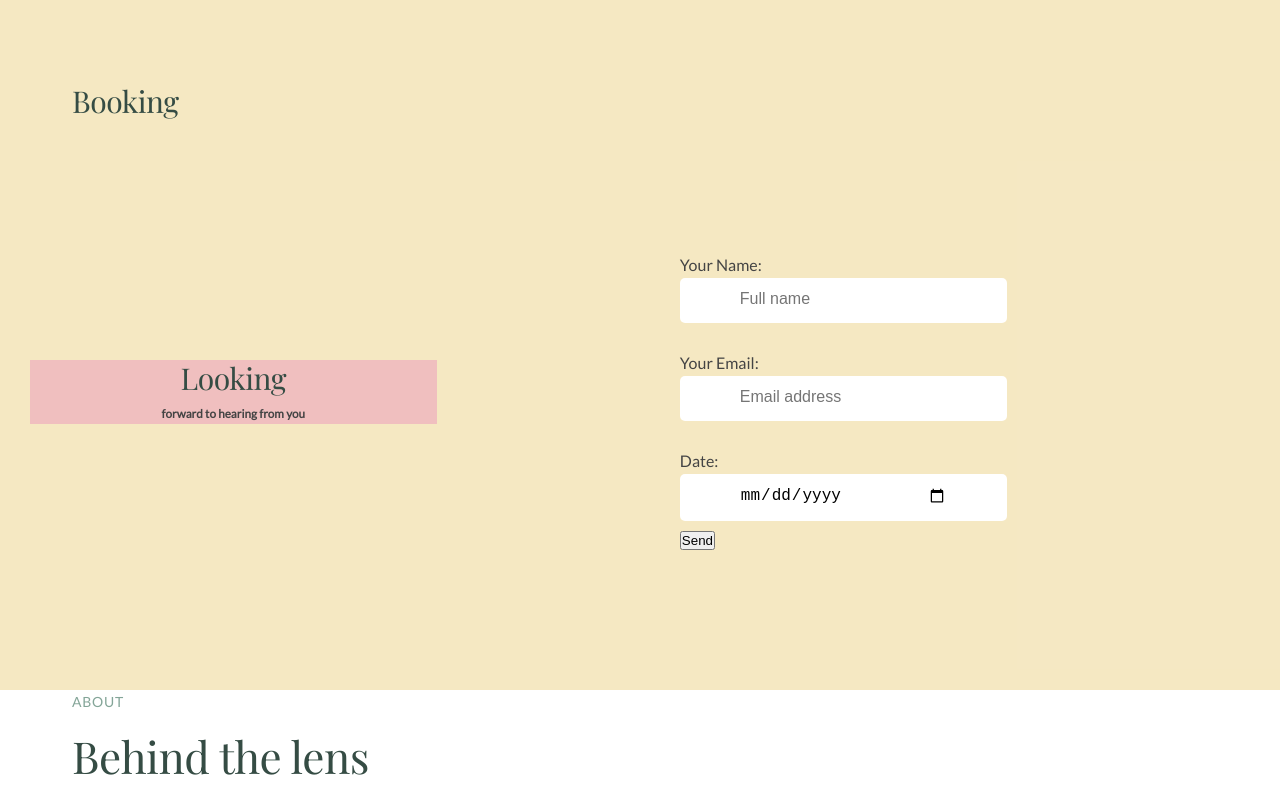
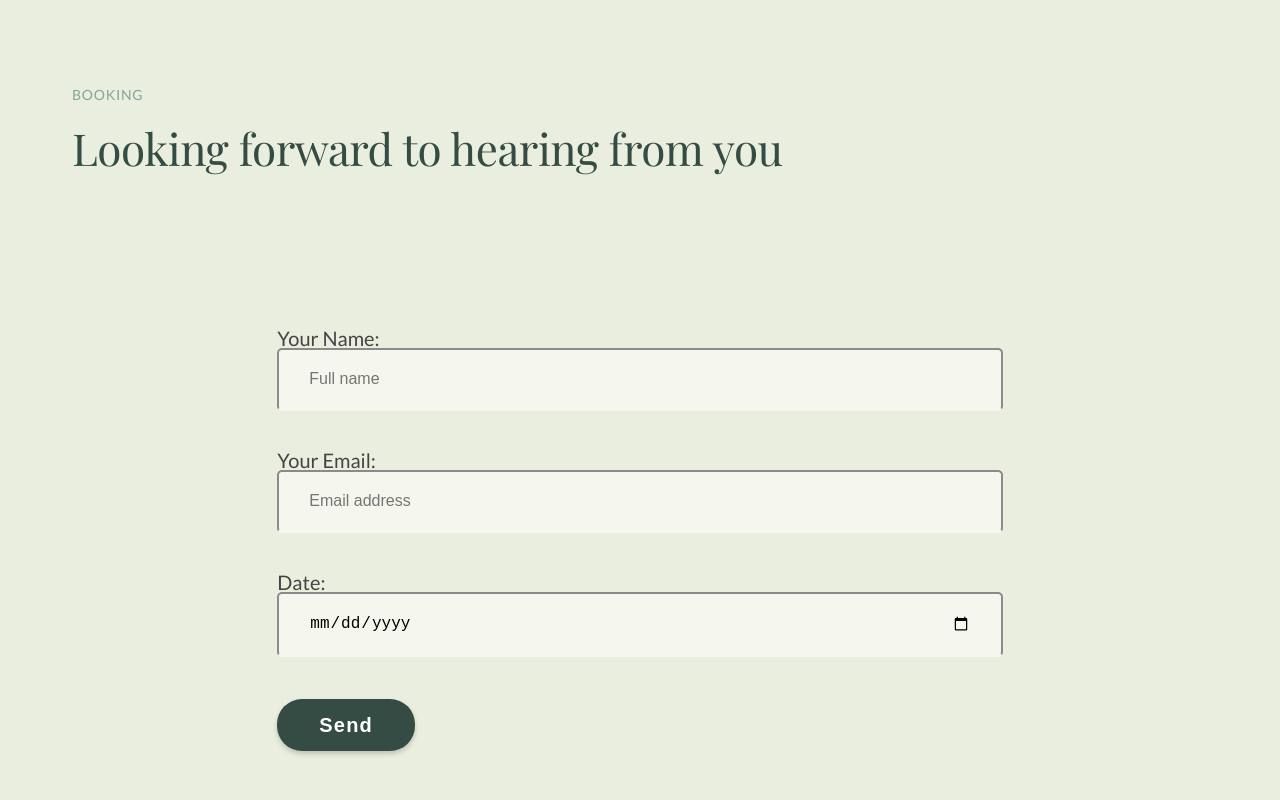
Before and after one commit to gah-code/ghp-app, a React (Create React App) app: page / in a window 1280 px wide. Shown: the part 2380-3180 px from the top of the page. Built offline with nearby package versions, Linux system fonts and the light colour scheme.

Commit message:
Form styling & section padding for smaller screens

```diff
--- a/src/components/Layout/About.js
+++ b/src/components/Layout/About.js
@@ -4,12 +4,12 @@ import ProfileImg from '../../assets/profile.jpg';
 const About = () => {
   return (
     <div>
-      <div className="container">
+      {/* <div className="container">
         <span className="subheading">About</span>
         <h2 className="heading-secondary">
           Behind the lens
         </h2>
-      </div>
+      </div> */}
       <section className="about-section grid">
         <div className="container ">
           <div className="profile">
--- a/src/components/Layout/About.scss
+++ b/src/components/Layout/About.scss
@@ -1,7 +1,6 @@
 .about-section {
   padding: 12.5rem 0;
   place-content: center;
-  background-color: var(--color-background-two);
 }
 
 .profile {
--- a/src/components/Layout/Header.scss
+++ b/src/components/Layout/Header.scss
@@ -74,7 +74,7 @@ header {
 
   header {
     grid-template-columns: 1fr;
-    gap: 4rem;
+    gap: 3rem;
     align-items: center;
     padding: 0 1.3rem;
   }
@@ -85,11 +85,17 @@ header {
   }
 
   .description {
-    padding: 5rem 0;
+    padding: 4rem 0;
     font-size: 1.6rem;
   }
+}
 
+@media (max-width: 34em) {
+  .section-hero {
+    padding: 8rem 0 20rem 0;
+  }
   .hero-img {
     height: min(35vh, 600px);
+    padding: 0 1rem;
   }
 }
--- a/src/components/Misc/Form.js
+++ b/src/components/Misc/Form.js
@@ -4,18 +4,18 @@ const Form = () => {
   return (
     <section className="section-form">
       <div className="container">
-        <div className="heading-secondary">
-          <h2 class="heading-tertiary">Booking</h2>
 
-        </div>
+        <h2 class="subheading">Booking</h2>
+        <h3 class="heading-secondary"> Looking forward to hearing from you</h3>
+
       </div>
       <div className="form">
-        <div className="cta">
+        {/* <div className="cta">
           <h2 class="heading-tertiary">Looking</h2>
           <h3 class="section__header">forward to hearing from you</h3>
-        </div>
+        </div> */}
 
-        <div className="container">
+        <div className="container grid">
           <div className="book__form">
             <form className="form-area">
               {' '} <p class="form__group">
@@ -54,7 +54,7 @@ const Form = () => {
                   />
                 </label>
               </p>
-              <button class="form__book-btn" type="submit">Send</button>
+              <button className="form__book-btn" type="submit">Send</button>
             </form>
           </div>
         </div>
--- a/src/components/Misc/form.scss
+++ b/src/components/Misc/form.scss
@@ -1,15 +1,13 @@
 .section-form {
   padding: 12rem 0;
-  background-color: var(--color-secondary-light);
+  background-color: var(--color-background-two);
 }
 
 .form {
   width: 100%;
-  padding: 2rem 3rem;
-  display: grid;
-  grid-template-columns: 1fr 2fr;
-  justify-content: center;
+
   align-items: center;
+  padding: 3rem 5rem;
 
   .cta {
     background-color: rgb(240, 191, 191);
@@ -20,21 +18,24 @@
   }
 
   h3 {
-    margin-top: -2rem;
+    // margin-top: -2rem;
     text-align: center;
   }
 }
 
 .book__form {
-  width: 100%;
+  margin: 0 auto;
+  width: 65%;
 }
 
 .form__input {
   font-size: 1.6rem;
-  padding: 1.2rem 6rem;
+  padding: 2rem 3rem;
 
-  // background-color: rgba($color-white, 0.5);
-  border: none;
+  background-color: rgba(#fff, 0.5);
+  border: 2px solid var(--input-border);
+  border-radius: 4px;
+  transition: 180ms box-shadow ease-in-out;
   border-bottom: 3px solid transparent;
   width: 100%;
   transition: all 0.3s;
@@ -42,28 +43,73 @@
   display: block;
 }
 
-.form__label {
-  padding: 1rem 0;
-  font-size: 1.6rem;
-  margin-top: 0.6rem;
-  display: block;
+.form__input:focus {
+  border-color: hsl(var(--color-primary-dark));
+  box-shadow: 0 0 0 3px
+    hsla(
+      var(--input-focus-h),
+      var(--input-focus-s),
+      calc(var(--input-focus-l) + 40%),
+      0.8
+    );
+  outline: 3px solid transparent;
 }
 
-.form__book-btn {
-  &:link,
-  &:visited {
-    text-transform: uppercase;
-    text-decoration: none;
-    padding: 1.5rem 3.5rem;
-    display: inline-block;
-    border-radius: 10rem;
-    position: relative;
-    border: none;
-    cursor: pointer;
-    font-size: 1.5rem;
-    border-radius: 3rem;
-    // background-color: rgba($color-secondary, 10);
-    color: rgb(241, 239, 239);
-    transition: all 0.3s;
+.form__input:hover {
+  padding: 2rem;
+  border: solid 2px var(--color-primary-dark);
+}
+
+.form__label {
+  padding: 1.2rem 0;
+  font-size: 2rem;
+  margin-top: 1.5rem;
+  display: block;
+  font-weight: 500;
+  line-height: 1;
+}
+
+.form__book-btn,
+.form__book-btn:link,
+.form__book-btn:visited {
+  margin-top: 3rem;
+  font-size: 2rem;
+  padding: 1.6rem 4.2rem;
+  border-radius: 25px;
+  text-decoration: none;
+  display: inline-block;
+  font-weight: 600;
+  box-shadow: 0 3px 5px rgba(0, 0, 0, 0.18);
+  background-color: var(--color-primary-dark);
+  color: #fff;
+  letter-spacing: 1.2px;
+
+  transition: all 0.3s;
+}
+
+.form__book-btn:hover {
+  background-color: var(--color-primary);
+  box-shadow: inset 0 0 0 3px #fff;
+}
+
+@media (max-width: 34em) {
+  .section-form {
+    padding: 15rem 0;
+  }
+
+  .form {
+    padding: 2rem 1rem;
+  }
+
+  .book__form {
+    width: 90%;
+  }
+
+  .form__input {
+    padding: 2rem;
+  }
+
+  .form__book-btn {
+    margin-top: 5rem;
   }
 }
--- a/src/styles/abstracts/_variables.scss
+++ b/src/styles/abstracts/_variables.scss
@@ -15,6 +15,12 @@
   --color-blue-dark: #233349;
   --color-blue-light: #7794be;
   --color-black: #444;
+
+  // Form Inputs
+  --input-border: #8b8a8b;
+  --input-focus-h: 245;
+  --input-focus-s: 100%;
+  --input-focus-l: 42%;
 
   // TODO: Shades
   // $color-grey-light-1: #f7f7f7;
--- a/src/styles/base/_reset.scss
+++ b/src/styles/base/_reset.scss
@@ -31,3 +31,14 @@ button.button {
   border-radius: 8px;
   box-shadow: 0 3px 5px rgba(0, 0, 0, 0.18);
 }
+
+button {
+  display: inline-block;
+  border: none;
+  margin: 0;
+  padding: 0;
+  font-size: 1rem;
+  line-height: 1;
+  background: transparent;
+  -webkit-appearance: none;
+}
```
